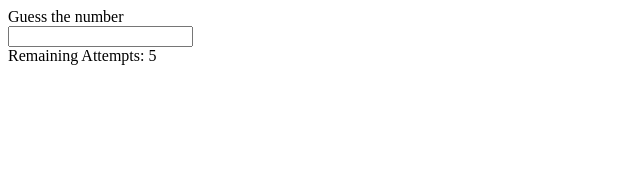
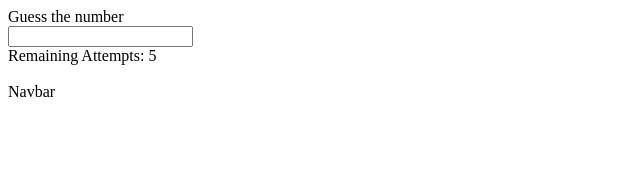
Before and after one commit to CrazySession/guessthenumber, a React (Create React App) app: page / in a window 1280 px wide. Shown: the top 173 px of the page, without its empty margins (0-640 px from the left). Built offline with nearby package versions, Linux system fonts and the light colour scheme.

Commit message:
added NavBar component

```diff
--- a/src/components/App.js
+++ b/src/components/App.js
@@ -5,6 +5,7 @@ import { createNumber } from "../actions";
 import SearchBar from './SearchBar';
 import RemainingAttempts from "./RemainingAttempts";
 import BurnendNumbers from './BurnendNumbers';
+import NavBar from './NavBar';
 
 class App extends Component {
     constructor(props){
@@ -16,11 +17,12 @@ class App extends Component {
 
     return (
         <div>
-            <SearchBar  />
-            <RemainingAttempts   />
+            <SearchBar          />
+            <RemainingAttempts  />
             <BurnendNumbers     />
-            <br />
+            <br                 />
             {this.props.hint}
+            <NavBar             />
         </div>
     )
 }}
--- /dev/null
+++ b/src/components/NavBar.js
@@ -0,0 +1,7 @@
+import React from 'react';
+
+const NavBar = () => {
+    return <div>Navbar</div>
+};
+
+export default NavBar
```
